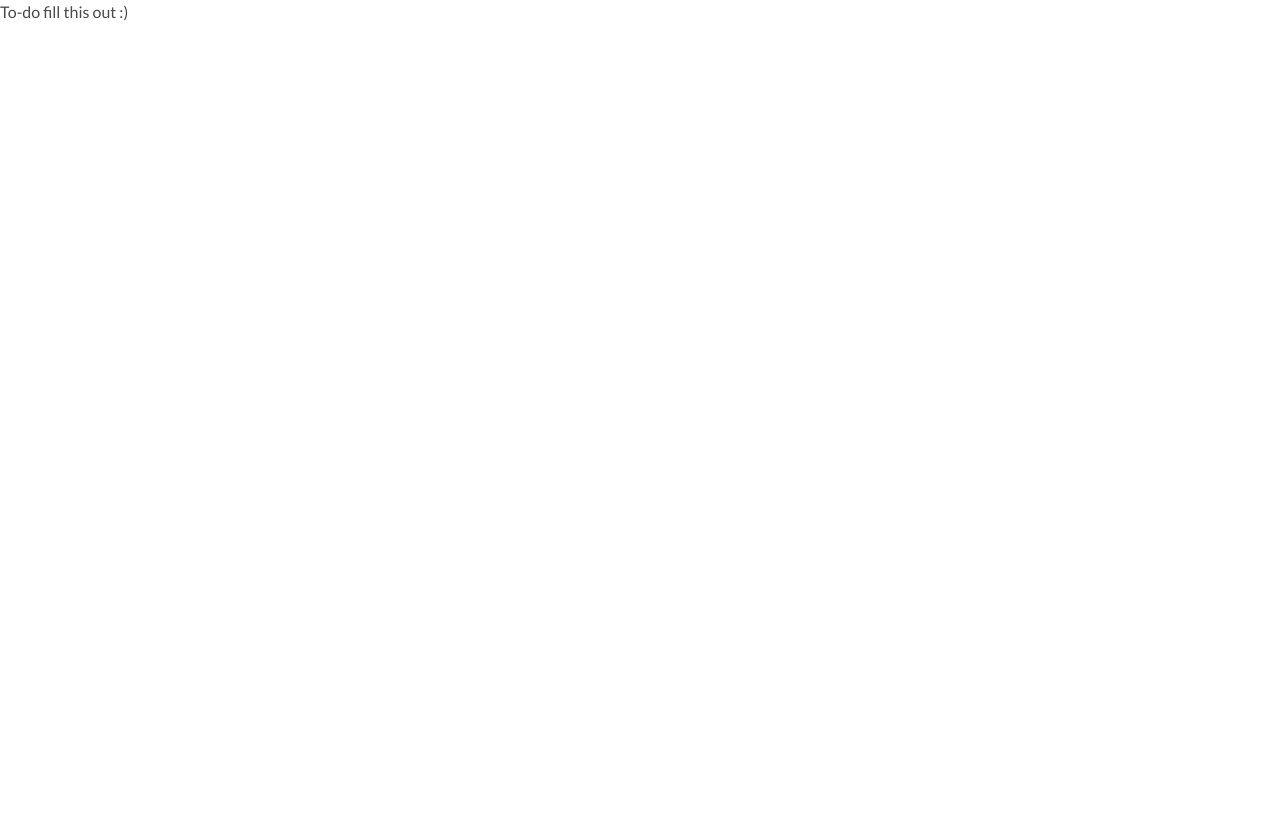
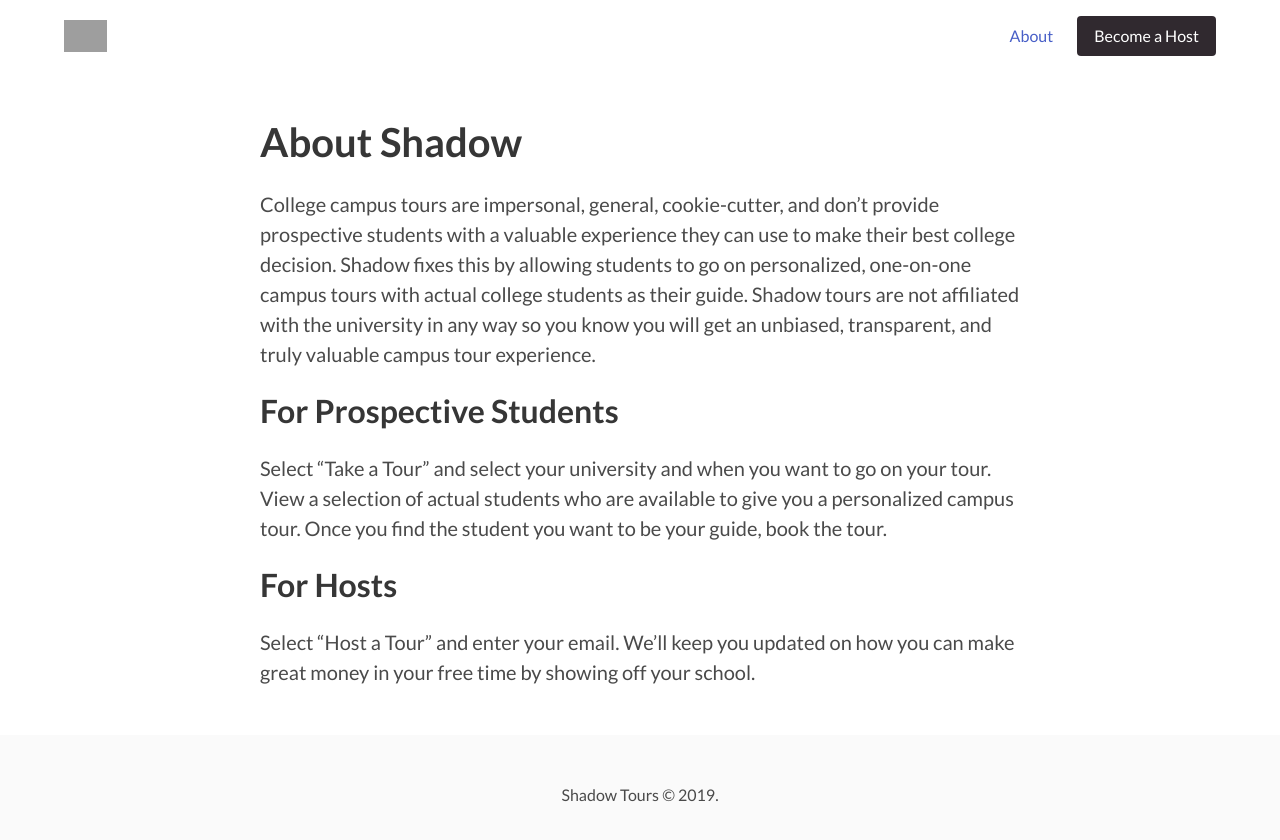
Before and after one commit to WilhelmWillie/shadow-mvp, a Next.js app: page /about in a window 1280 px wide. Shown: the top 840 px of the page. Before the commit the page ends 800 px from the top, so only its background shows below. Built offline with nearby package versions, Linux system fonts and the light colour scheme; grey boxes are pictures that could not be loaded.

Commit message:
Bug fixes

```diff
--- a/components/host.js
+++ b/components/host.js
@@ -13,13 +13,13 @@ const Host = (props) => (
         </figure>
       </div>
 
-      <div className="column">
+      <div className="column is-hidden-mobile">
         <figure className="image is-4by3 host-photo">
           <img src={`/static/hosts/${props.host.id}/b.jpg`} />
         </figure>
       </div>
 
-      <div className="column">
+      <div className="column is-hidden-mobile">
         <figure className="image is-4by3 host-photo">
           <img src={`/static/hosts/${props.host.id}/c.jpg`} />
         </figure>
--- a/pages/about.js
+++ b/pages/about.js
@@ -1,12 +1,44 @@
 import '../styles/stylesheet.scss'
+import '../styles/utility.scss'
 
 import Head from '../components/head'
+import Hero from '../components/hero'
+import NavBar from '../components/navbar'
+import Footer from '../components/footer'
+
+import Link from 'next/link'
 
 const About = () => (
   <div>
     <Head title="Shadow - About Us" />
 
-    To-do fill this out :)
+    <NavBar />
+
+    <section className="section">
+      <div className="container">
+        <div className="columns is-centered">
+          <div className="column is-two-thirds">
+            <h1 className="title is-size-2">About Shadow</h1>
+
+            <p className="is-size-5">College campus tours are impersonal, general, cookie-cutter, and don’t provide prospective students with a valuable experience they can use to make their best college decision. Shadow fixes this by allowing students to go on personalized, one-on-one campus tours with actual college students as their guide. Shadow tours are not affiliated with the university in any way so you know you will get an unbiased, transparent, and truly valuable campus tour experience.</p>
+          </div>
+        </div>
+
+        <div className="columns is-centered">
+          <div className="column is-two-thirds">
+            <h1 className="title is-size-3">For Prospective Students</h1>
+            <p className="is-size-5">Select “Take a Tour” and select your university and when you want to go on your tour. View a selection of actual students who are available to give you a personalized campus tour. Once you find the student you want to be your guide, book the tour.</p>
+
+            <br/>
+
+            <h2 className="title is-size-3">For Hosts</h2>
+            <p className="is-size-5">Select “Host a Tour” and enter your email. We’ll keep you updated on how you can make great money in your free time by showing off your school.</p>
+          </div>
+        </div>
+      </div>
+    </section>
+
+    <Footer />
   </div>
 )
 
--- a/pages/book.js
+++ b/pages/book.js
@@ -18,7 +18,7 @@ const Book = () => {
 
   return (
     <div>
-      <Head title="Shadow - Experience what it's really like to be a college student" />
+      <Head title="Shadow - Book a Tour" />
 
       <NavBar />
 
--- a/pages/details.js
+++ b/pages/details.js
@@ -16,7 +16,7 @@ const Details = (props) => {
 
   return (
     <div>
-      <Head title="Shadow - Experience what it's really like to be a college student" />
+      <Head title={"Shadow - " + host.name }/>
 
       <NavBar />
 
--- a/pages/host.js
+++ b/pages/host.js
@@ -25,7 +25,7 @@ const HostSignup = () => (
                 Join the team at Shadow and help show prospective students the real college experience. Set your own schedule, engage in personal conversations, and get paid for your time!
               </p>
 
-              <form action="/host" data-netlify="true" name="host-signup">
+              <form method="POST" data-netlify="true" name="host-signup">
                 <div className="field">
                   <label className="label has-text-white">Name</label>
                   <input id="fullName" name="fullName" className="input" placeholder="Name"/>
```
